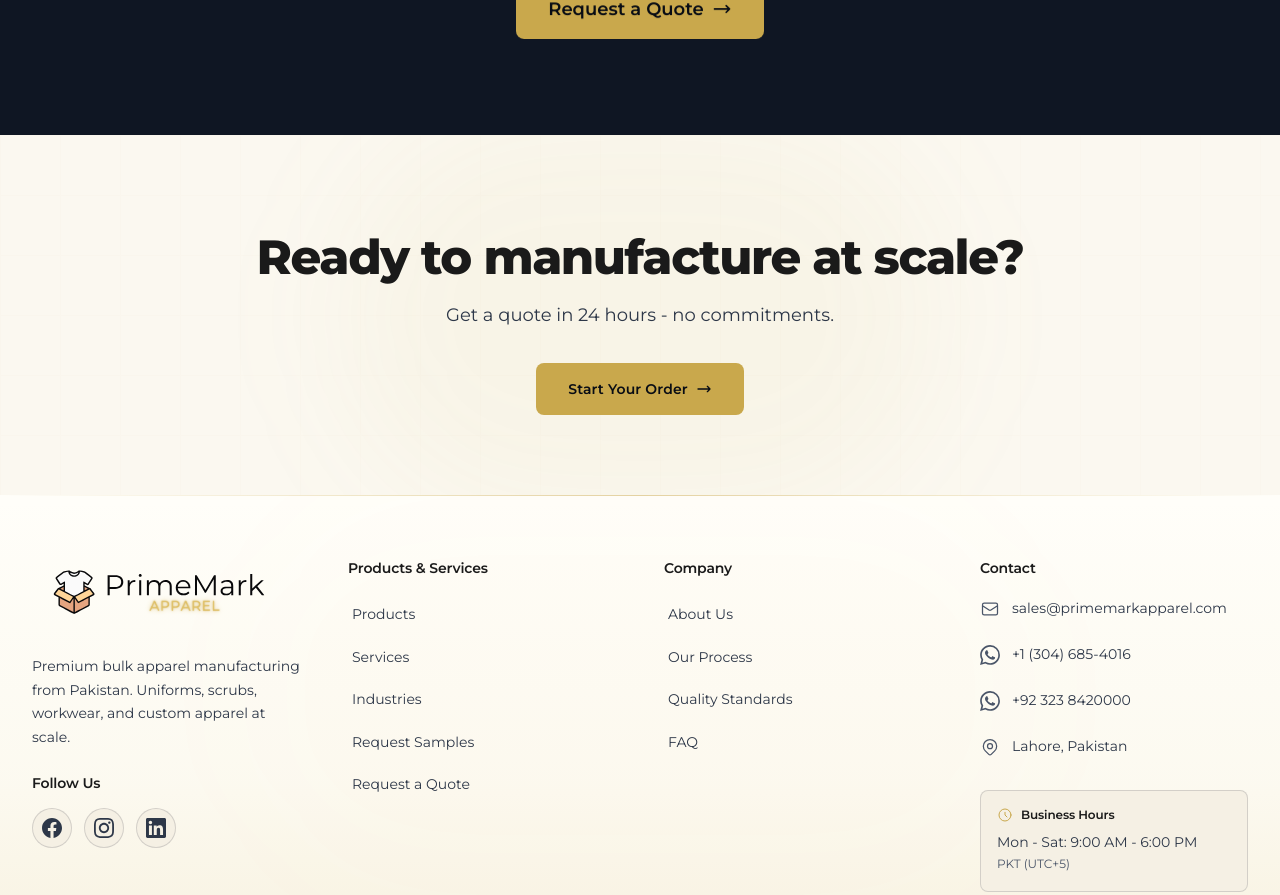
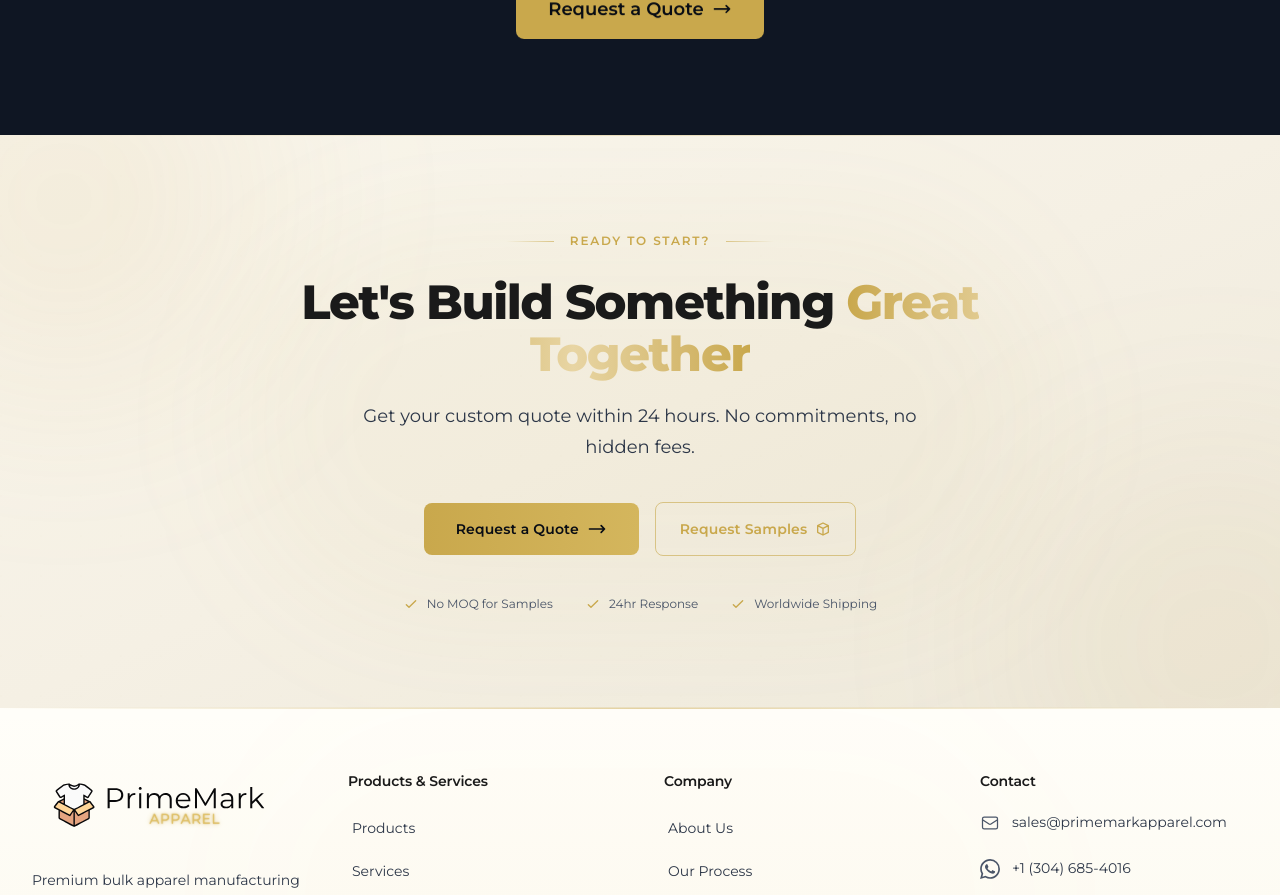
Before and after one commit to sajawalalisohail/primemarkapparel, a Next.js app: page /faq in a window 1280 px wide. Shown: the part 1576-2471 px from the top of the page. Built offline with nearby package versions, Linux system fonts and the light colour scheme; no server answers.

Commit message:
almost done

```diff
--- a/src/components/ClientsAndTestimonials.tsx
+++ b/src/components/ClientsAndTestimonials.tsx
@@ -167,7 +167,7 @@ export default function ClientsAndTestimonials() {
   };
 
   return (
-    <Section className="bg-[var(--color-surface-elevated)]" animate={false}>
+    <Section className="bg-section-elevated" animate={false}>
       <div>
         {/* Section Header */}
         <div className="text-center mb-12">
--- a/src/components/Footer.tsx
+++ b/src/components/Footer.tsx
@@ -4,6 +4,7 @@ import Link from "next/link";
 import { motion, useReducedMotion } from "framer-motion";
 import BrandLogo from "./BrandLogo";
 import { usePathname } from "next/navigation";
+import { useTheme } from "./ThemeProvider";
 
 // Premium easing curve
 const premiumEase = [0.25, 0.1, 0.25, 1] as const;
@@ -12,6 +13,8 @@ export default function Footer() {
   const currentYear = new Date().getFullYear();
   const shouldReduceMotion = useReducedMotion();
   const pathname = usePathname();
+  const { resolvedTheme } = useTheme();
+  const isDark = resolvedTheme === "dark";
 
   const socialLinks = [
     {
@@ -46,70 +49,102 @@ export default function Footer() {
   return (
     <>
 
-      {/* Pre-Footer CTA Band */}
-      <section className="relative bg-[var(--color-surface)] py-16 sm:py-20 overflow-hidden z-10">
-        {/* Decorative background elements */}
-        <div className="absolute inset-0 pointer-events-none">
-          {/* Gold gradient orb */}
-          <div className="absolute top-1/2 left-1/2 -translate-x-1/2 -translate-y-1/2 w-[600px] h-[400px] bg-[#C9A84C]/5 rounded-full blur-3xl" />
-          {/* Subtle grid pattern */}
-          <div
-            className="absolute inset-0 opacity-[0.01]"
-            style={{
-              backgroundImage: `linear-gradient(#C9A84C 1px, transparent 1px), linear-gradient(90deg, #C9A84C 1px, transparent 1px)`,
-              backgroundSize: "60px 60px",
-            }}
-          />
-        </div>
+      {/* Pre-Footer CTA Band - Theme Aware Premium Design */}
+      <section className="relative py-20 sm:py-24 overflow-hidden z-10">
+        {/* Background - conditionally rendered based on theme */}
+        {isDark ? (
+          /* Dark mode background - rich dark gradient */
+          <div className="absolute inset-0 bg-gradient-to-br from-[#0A0F1A] via-[#0F1623] to-[#1A1F2E]" />
+        ) : (
+          /* Light mode background - warm cream with gold accents */
+          <div className="absolute inset-0 bg-gradient-to-br from-[#F9F6ED] via-[#F5F0E4] to-[#EDE8DA]" />
+        )}
+
+        {/* Gold accent gradients - conditionally rendered */}
+        {isDark ? (
+          <div className="absolute inset-0 pointer-events-none overflow-hidden">
+            <div className="absolute -top-32 -left-32 w-96 h-96 bg-[#C9A84C]/20 rounded-full blur-[100px]" />
+            <div className="absolute -bottom-32 -right-32 w-96 h-96 bg-[#C9A84C]/15 rounded-full blur-[100px]" />
+            <div className="absolute top-1/2 left-1/2 -translate-x-1/2 -translate-y-1/2 w-[800px] h-[400px] bg-[#C9A84C]/5 rounded-full blur-3xl" />
+          </div>
+        ) : (
+          <div className="absolute inset-0 pointer-events-none overflow-hidden">
+            <div className="absolute -top-32 -left-32 w-96 h-96 bg-[#C9A84C]/10 rounded-full blur-[100px]" />
+            <div className="absolute -bottom-32 -right-32 w-96 h-96 bg-[#C9A84C]/8 rounded-full blur-[100px]" />
+            <div className="absolute top-1/2 left-1/2 -translate-x-1/2 -translate-y-1/2 w-[800px] h-[400px] bg-[#C9A84C]/5 rounded-full blur-3xl" />
+          </div>
+        )}
+
+        {/* Decorative lines */}
+        <div className={`absolute top-0 left-0 right-0 h-px bg-gradient-to-r from-transparent ${isDark ? 'via-[#C9A84C]/40' : 'via-[#C9A84C]/30'} to-transparent`} />
+        <div className="absolute bottom-0 left-0 right-0 h-px bg-gradient-to-r from-transparent via-[#C9A84C]/20 to-transparent" />
+
+        {/* Subtle pattern overlay */}
+        <div
+          className={`absolute inset-0 ${isDark ? 'opacity-[0.02]' : 'opacity-[0.015]'}`}
+          style={{
+            backgroundImage: `radial-gradient(circle at 1px 1px, #C9A84C 1px, transparent 0)`,
+            backgroundSize: "40px 40px",
+          }}
+        />
 
         <div className="relative z-10 mx-auto max-w-4xl px-4 sm:px-6 lg:px-8 text-center">
-          {/* Eyebrow */}
+          {/* Eyebrow with decorative lines */}
           <motion.div
-            className="font-eyebrow text-[#C9A84C] mb-4"
+            className="flex items-center justify-center gap-4 mb-6"
             initial={shouldReduceMotion ? {} : { opacity: 0, y: 20 }}
             whileInView={{ opacity: 1, y: 0 }}
             viewport={{ once: true, margin: "-80px" }}
             transition={{ duration: 0.6, ease: premiumEase }}
           >
-            {pathname === "/" && "Get Started Today"}
+            <span className="w-12 h-px bg-gradient-to-r from-transparent to-[#C9A84C]/60" />
+            <span className="font-eyebrow text-[#C9A84C]">
+              {pathname === "/" ? "Get Started Today" : "Ready to Start?"}
+            </span>
+            <span className="w-12 h-px bg-gradient-to-l from-transparent to-[#C9A84C]/60" />
           </motion.div>
 
-          {/* Headline */}
+          {/* Headline with gradient text accent */}
           <motion.h2
-            className="font-display text-3xl sm:text-4xl lg:text-5xl text-[var(--color-text-primary)] mb-4"
+            className={`font-display text-3xl sm:text-4xl lg:text-5xl mb-5 ${isDark ? 'text-white' : 'text-[var(--color-text-primary)]'}`}
             initial={shouldReduceMotion ? {} : { opacity: 0, y: 20 }}
             whileInView={{ opacity: 1, y: 0 }}
             viewport={{ once: true, margin: "-80px" }}
             transition={{ duration: 0.6, delay: 0.1, ease: premiumEase }}
           >
-            Ready to manufacture at scale?
+            Let&apos;s Build Something{" "}
+            <span className="text-transparent bg-clip-text bg-gradient-to-r from-[#C9A84C] via-[#E8D5A3] to-[#C9A84C]">
+              Great Together
+            </span>
           </motion.h2>
 
           {/* Subtext */}
           <motion.p
-            className="font-body text-lg text-[var(--color-text-secondary)] mb-8 max-w-xl mx-auto"
+            className={`font-body text-lg mb-10 max-w-xl mx-auto ${isDark ? 'text-slate-400' : 'text-[var(--color-text-secondary)]'}`}
             initial={shouldReduceMotion ? {} : { opacity: 0, y: 20 }}
             whileInView={{ opacity: 1, y: 0 }}
             viewport={{ once: true, margin: "-80px" }}
             transition={{ duration: 0.6, delay: 0.2, ease: premiumEase }}
           >
-            Get a quote in 24 hours - no commitments.
+            Get your custom quote within 24 hours. No commitments, no hidden fees.
           </motion.p>
 
-          {/* CTA Button */}
+          {/* CTA Buttons */}
           <motion.div
+            className="flex flex-col sm:flex-row items-center justify-center gap-4"
             initial={shouldReduceMotion ? {} : { opacity: 0, y: 20 }}
             whileInView={{ opacity: 1, y: 0 }}
             viewport={{ once: true, margin: "-80px" }}
             transition={{ duration: 0.6, delay: 0.3, ease: premiumEase }}
           >
+            {/* Primary CTA */}
             <Link
               href="/rfq"
-              className="group relative inline-flex items-center gap-2 px-8 py-4 bg-[#C9A84C] text-[#080C14] font-button text-sm rounded-lg overflow-hidden transition-all duration-300 hover:shadow-[0_0_30px_rgba(201,168,76,0.3)]"
+              className="group relative inline-flex items-center gap-2 px-8 py-4 bg-gradient-to-r from-[#C9A84C] to-[#D4B65D] text-[#080C14] font-button text-sm rounded-lg overflow-hidden transition-all duration-300 hover:shadow-[0_0_40px_rgba(201,168,76,0.4)] hover:scale-[1.02]"
             >
-              <span className="relative z-10">Start Your Order</span>
+              <span className="relative z-10 font-semibold">Request a Quote</span>
               <svg
-                className="relative z-10 w-4 h-4 transform transition-transform duration-300 group-hover:translate-x-1"
+                className="relative z-10 w-5 h-5 transform transition-transform duration-300 group-hover:translate-x-1"
                 fill="none"
                 stroke="currentColor"
                 viewBox="0 0 24 24"
@@ -121,9 +156,58 @@ export default function Footer() {
                   d="M17 8l4 4m0 0l-4 4m4-4H3"
                 />
               </svg>
-              {/* Hover shine effect */}
-              <div className="absolute inset-0 -translate-x-full group-hover:translate-x-full transition-transform duration-700 bg-gradient-to-r from-transparent via-white/20 to-transparent" />
+              {/* Shine effect */}
+              <div className="absolute inset-0 -translate-x-full group-hover:translate-x-full transition-transform duration-700 bg-gradient-to-r from-transparent via-white/30 to-transparent" />
             </Link>
+
+            {/* Secondary CTA - Theme aware */}
+            <Link
+              href="/samples"
+              className={`group inline-flex items-center gap-2 px-6 py-4 border ${isDark ? 'border-[#C9A84C]/40' : 'border-[#C9A84C]/60'} text-[#C9A84C] font-button text-sm rounded-lg transition-all duration-300 hover:border-[#C9A84C] hover:bg-[#C9A84C]/10`}
+            >
+              <span>Request Samples</span>
+              <svg
+                className="w-4 h-4 transform transition-transform duration-300 group-hover:translate-x-0.5"
+                fill="none"
+                stroke="currentColor"
+                viewBox="0 0 24 24"
+              >
+                <path
+                  strokeLinecap="round"
+                  strokeLinejoin="round"
+                  strokeWidth={2}
+                  d="M20 7l-8-4-8 4m16 0l-8 4m8-4v10l-8 4m0-10L4 7m8 4v10M4 7v10l8 4"
+                />
+              </svg>
+            </Link>
+          </motion.div>
+
+          {/* Trust badges - Theme aware */}
+          <motion.div
+            className={`mt-10 flex items-center justify-center gap-8 ${isDark ? 'text-slate-500' : 'text-[var(--color-text-muted)]'}`}
+            initial={shouldReduceMotion ? {} : { opacity: 0 }}
+            whileInView={{ opacity: 1 }}
+            viewport={{ once: true, margin: "-80px" }}
+            transition={{ duration: 0.6, delay: 0.5, ease: premiumEase }}
+          >
+            <div className="flex items-center gap-2 text-xs">
+              <svg className="w-4 h-4 text-[#C9A84C]" fill="none" stroke="currentColor" viewBox="0 0 24 24">
+                <path strokeLinecap="round" strokeLinejoin="round" strokeWidth={2} d="M5 13l4 4L19 7" />
+              </svg>
+              <span>No MOQ for Samples</span>
+            </div>
+            <div className="flex items-center gap-2 text-xs">
+              <svg className="w-4 h-4 text-[#C9A84C]" fill="none" stroke="currentColor" viewBox="0 0 24 24">
+                <path strokeLinecap="round" strokeLinejoin="round" strokeWidth={2} d="M5 13l4 4L19 7" />
+              </svg>
+              <span>24hr Response</span>
+            </div>
+            <div className="hidden sm:flex items-center gap-2 text-xs">
+              <svg className="w-4 h-4 text-[#C9A84C]" fill="none" stroke="currentColor" viewBox="0 0 24 24">
+                <path strokeLinecap="round" strokeLinejoin="round" strokeWidth={2} d="M5 13l4 4L19 7" />
+              </svg>
+              <span>Worldwide Shipping</span>
+            </div>
           </motion.div>
         </div>
       </section>
--- a/src/components/HowItWorks.tsx
+++ b/src/components/HowItWorks.tsx
@@ -114,7 +114,7 @@ export default function HowItWorks({ hideHeader = false }: HowItWorksProps) {
   const shouldReduceMotion = useReducedMotion();
 
   return (
-    <Section id="process" className="bg-[var(--color-surface-elevated)]" animate={false}>
+    <Section id="process" className="bg-section-elevated" animate={false}>
       <div ref={sectionRef}>
         {!hideHeader && (
           <div className="text-center mb-16">
--- a/src/components/ProductCategories.tsx
+++ b/src/components/ProductCategories.tsx
@@ -201,7 +201,7 @@ export default function ProductCategories({ hideHeader = false }: ProductCategor
   const shouldReduceMotion = useReducedMotion();
 
   return (
-    <Section id="products" className="bg-[var(--color-bg)]" animate={false}>
+    <Section id="products" className="bg-section-primary" animate={false}>
       <div>
         {!hideHeader && (
           <div className="text-center mb-12">
--- a/src/components/WhatWeDo.tsx
+++ b/src/components/WhatWeDo.tsx
@@ -108,7 +108,7 @@ export default function WhatWeDo() {
   const shouldReduceMotion = useReducedMotion();
 
   return (
-    <Section className="bg-[var(--color-bg)]">
+    <Section className="bg-section-primary">
       <div>
         {/* Header */}
         <div className="text-center mb-12">
--- a/src/components/WhoWeAre.tsx
+++ b/src/components/WhoWeAre.tsx
@@ -17,7 +17,7 @@ export default function WhoWeAre() {
   };
 
   return (
-    <Section className="bg-[var(--color-surface-elevated)] relative overflow-hidden">
+    <Section className="bg-section-alternate relative overflow-hidden">
       {/* Large decorative watermark */}
       <div
         className="absolute top-1/2 left-0 -translate-y-1/2 font-display-black text-[20rem] leading-none text-white/[0.03] pointer-events-none select-none hidden lg:block"
--- a/src/components/WorkWithPrimeMark.tsx
+++ b/src/components/WorkWithPrimeMark.tsx
@@ -115,7 +115,7 @@ export default function WorkWithPrimeMark() {
   const shouldReduceMotion = useReducedMotion();
 
   return (
-    <section className="bg-[var(--color-bg)] border-t border-[var(--color-border)] relative overflow-hidden">
+    <section className="bg-premium-surface border-t border-[var(--color-border)] relative overflow-hidden">
       {/* Background accent - blurred gold circle */}
       <div
         className="absolute top-1/2 left-1/2 -translate-x-1/2 -translate-y-1/2 w-[400px] h-[400px] rounded-full bg-[#C9A84C]/5 blur-3xl pointer-events-none"
```
Also changed, not shown: src/app/globals.css (+67 -0 lines).
